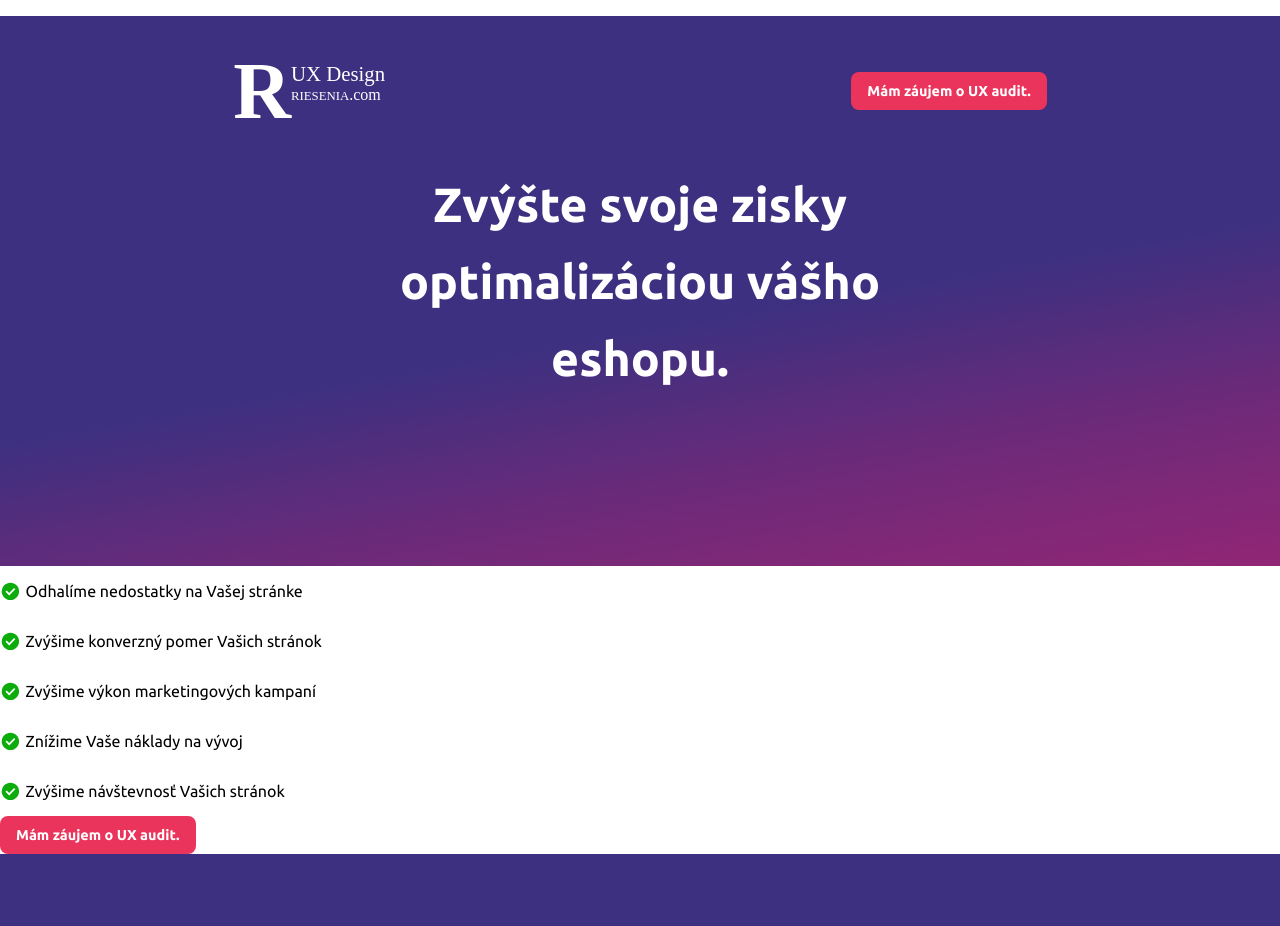
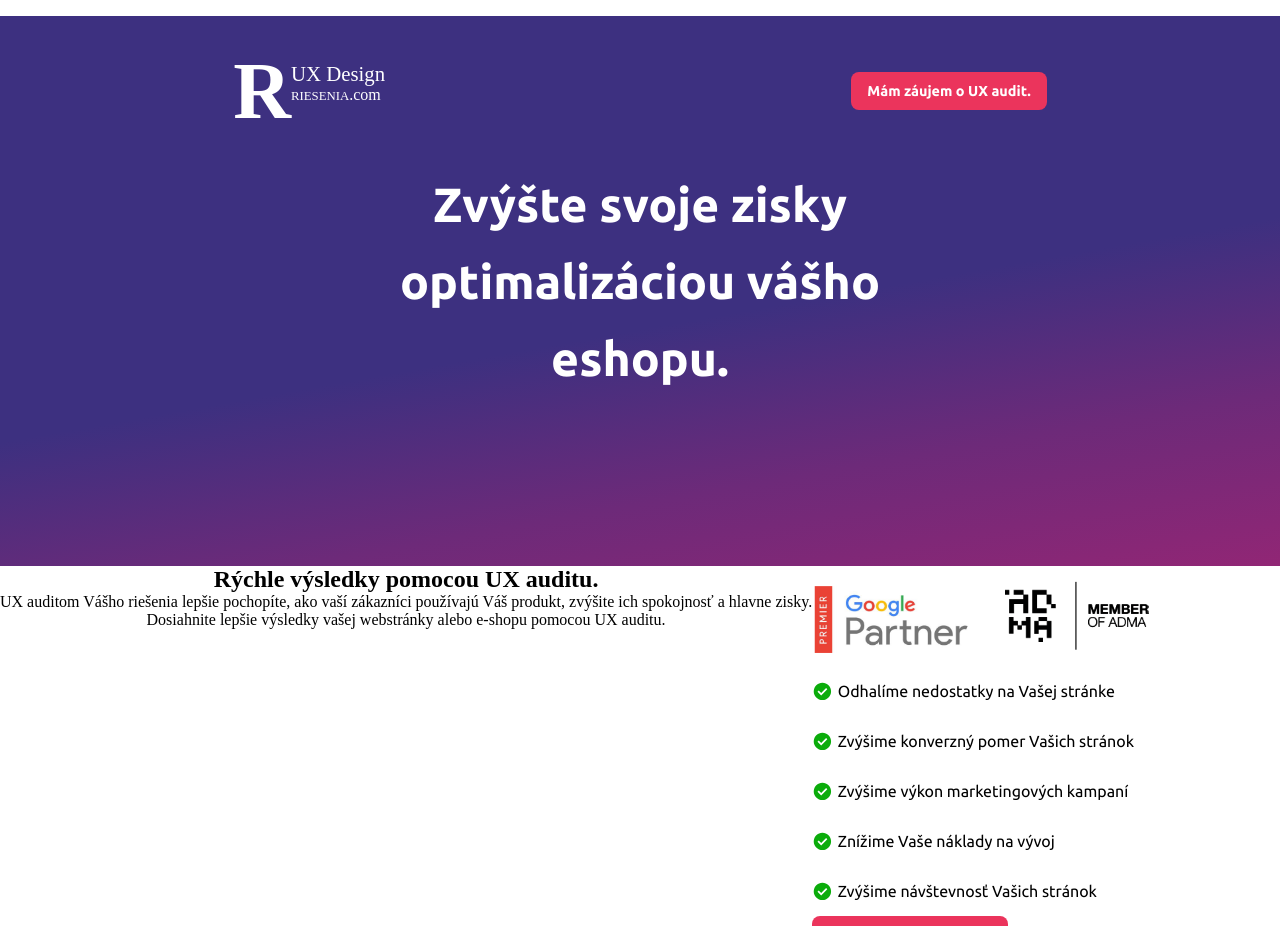
Before and after one commit to adabo4/vueapp, a Nuxt app: page / in a window 1280 px wide. Shown: the top 926 px of the page. Built offline with nearby package versions, Linux system fonts and the light colour scheme.

Commit message:
added PartnersLogo component

```diff
--- a/components/Main.vue
+++ b/components/Main.vue
@@ -1,6 +1,24 @@
 <template>
-  <ListComponent :items="myItems"> </ListComponent>
-  <Btn />
+  <div class="main-top">
+    <div class="main-left">
+      <h2>Rýchle výsledky pomocou UX auditu.</h2>
+
+      <p>
+        UX auditom Vášho riešenia lepšie pochopíte, ako vaší zákazníci používajú
+        Váš produkt, zvýšite ich spokojnosť a hlavne zisky.
+      </p>
+
+      <p>
+        Dosiahnite lepšie výsledky vašej webstránky alebo e-shopu pomocou UX
+        auditu.
+      </p>
+    </div>
+    <div class="main-right">
+      <PartnersLogo />
+      <ListComponent :items="myItems"> </ListComponent>
+      <Btn />
+    </div>
+  </div>
 </template>
 
 <script>
@@ -19,3 +37,14 @@ export default {
   },
 };
 </script>
+
+<style lang="scss">
+.main-top {
+  display: flex;
+}
+.main-left {
+  display: flex;
+  flex-direction: column;
+  align-items: center;
+}
+</style>
--- /dev/null
+++ b/components/MainHeadline.vue
@@ -0,0 +1,7 @@
+<template>
+  <div></div>
+</template>
+
+<script setup></script>
+
+<style lang="scss" scoped></style>
--- /dev/null
+++ b/components/PartnersLogo.vue
@@ -0,0 +1,22 @@
+<template>
+  <div class="logo-partners">
+    <img src="/img/logo1.png" alt="Logo 1" class="partners-logo" />
+    <img src="/img/logo2.png" alt="Logo 2" class="partners-logo" />
+  </div>
+</template>
+
+<script>
+export default {
+  name: "PartnersLogo",
+};
+</script>
+
+<style lang="scss">
+.logo-partners {
+  width: 100%;
+
+  img {
+    width: 180px;
+  }
+}
+</style>
```
Also changed, not shown: public/img/logo1.png.
